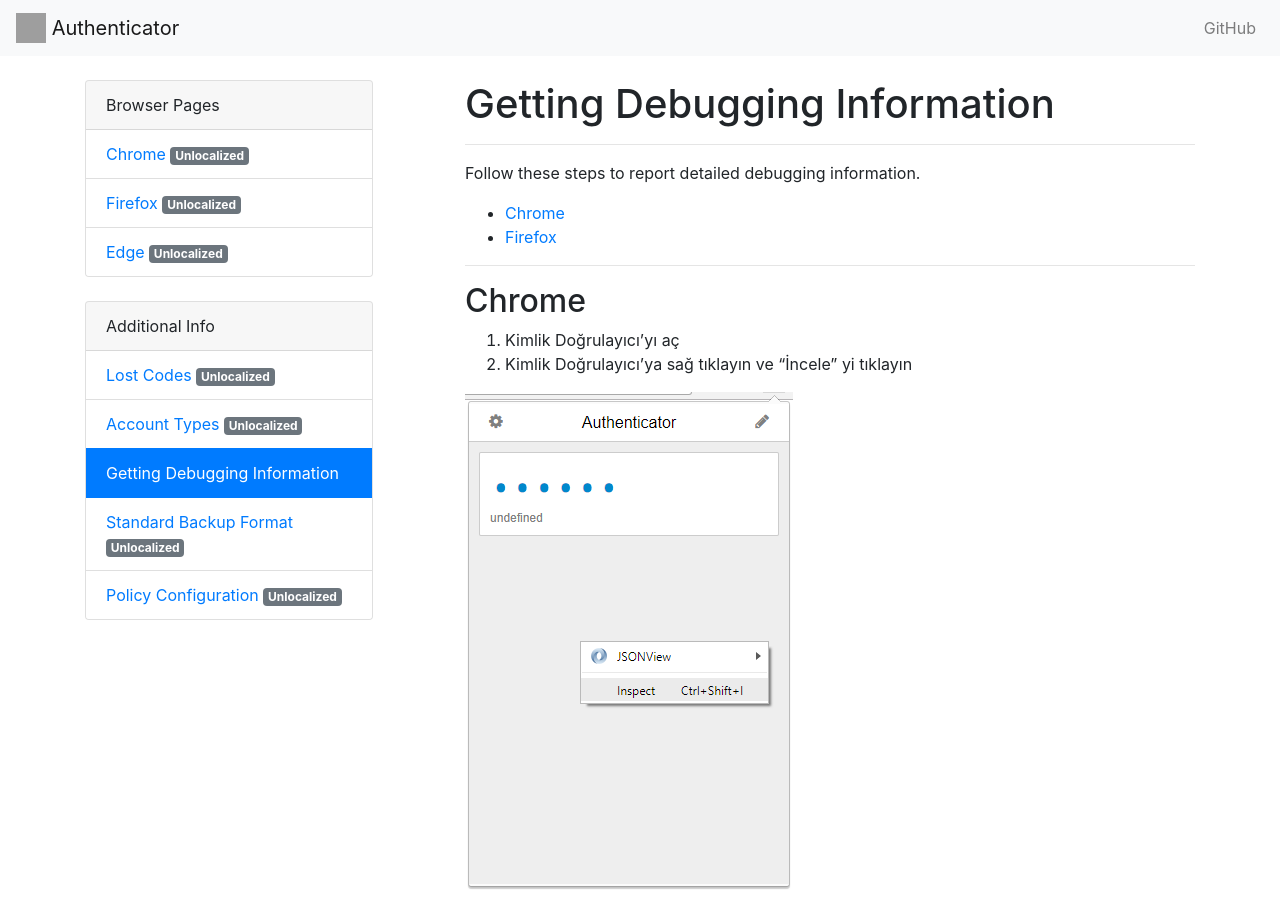
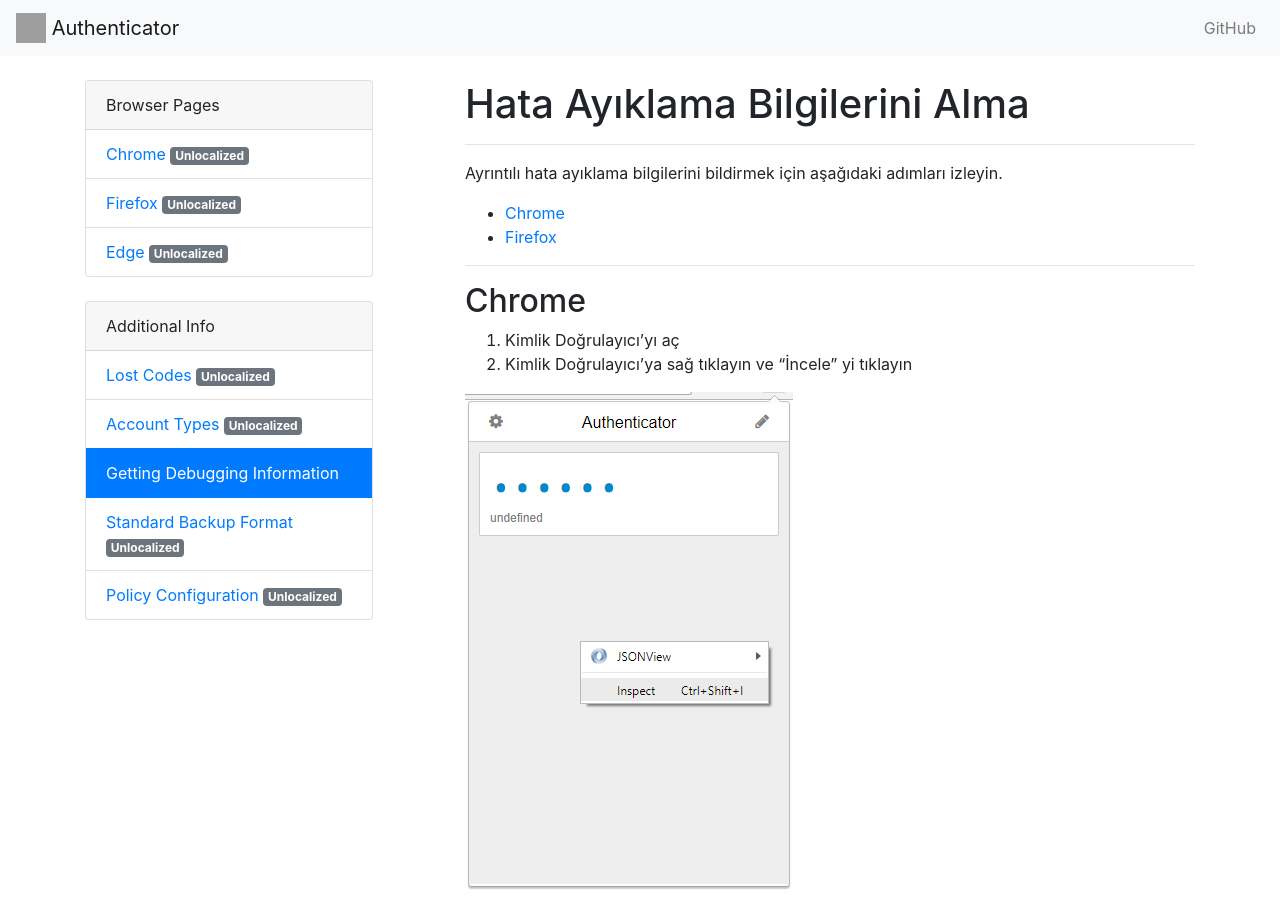
Before and after one commit to Authenticator-Extension/authenticator.cc, a Jekyll site: the page built from docs/tr/debug-info.md, in a window 1280 px wide and 900 px high. Built offline with Jekyll 4.4.1, drawn with Linux system fonts in a browser that asks for light colours; our own code applies the rules of GitHub Pages for plain Markdown files; grey boxes are pictures that could not be loaded.

Commit message:
New translations debug-info.md (Turkish)

```diff
--- a/docs/tr/debug-info.md
+++ b/docs/tr/debug-info.md
@@ -1,11 +1,11 @@
 ---
-title: Getting Debugging Information
+title: Hata Ayıklama Bilgilerini Alma
 stub: debug-info
 lang: en
 ver: 1
 ---
 
-Follow these steps to report detailed debugging information.
+Ayrıntılı hata ayıklama bilgilerini bildirmek için aşağıdaki adımları izleyin.
 
 - [Chrome](#chrome)
 - [Firefox](#firefox)
```
